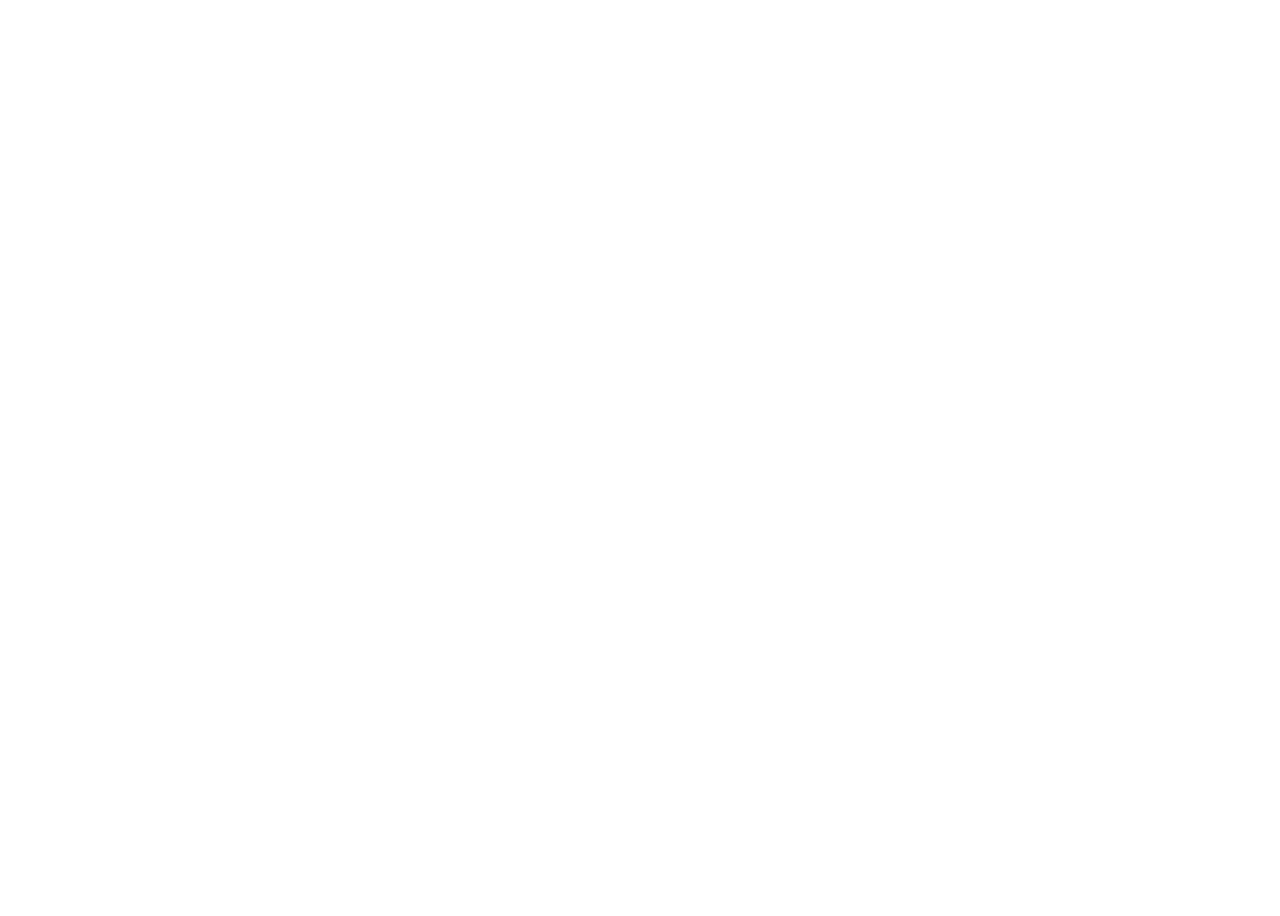
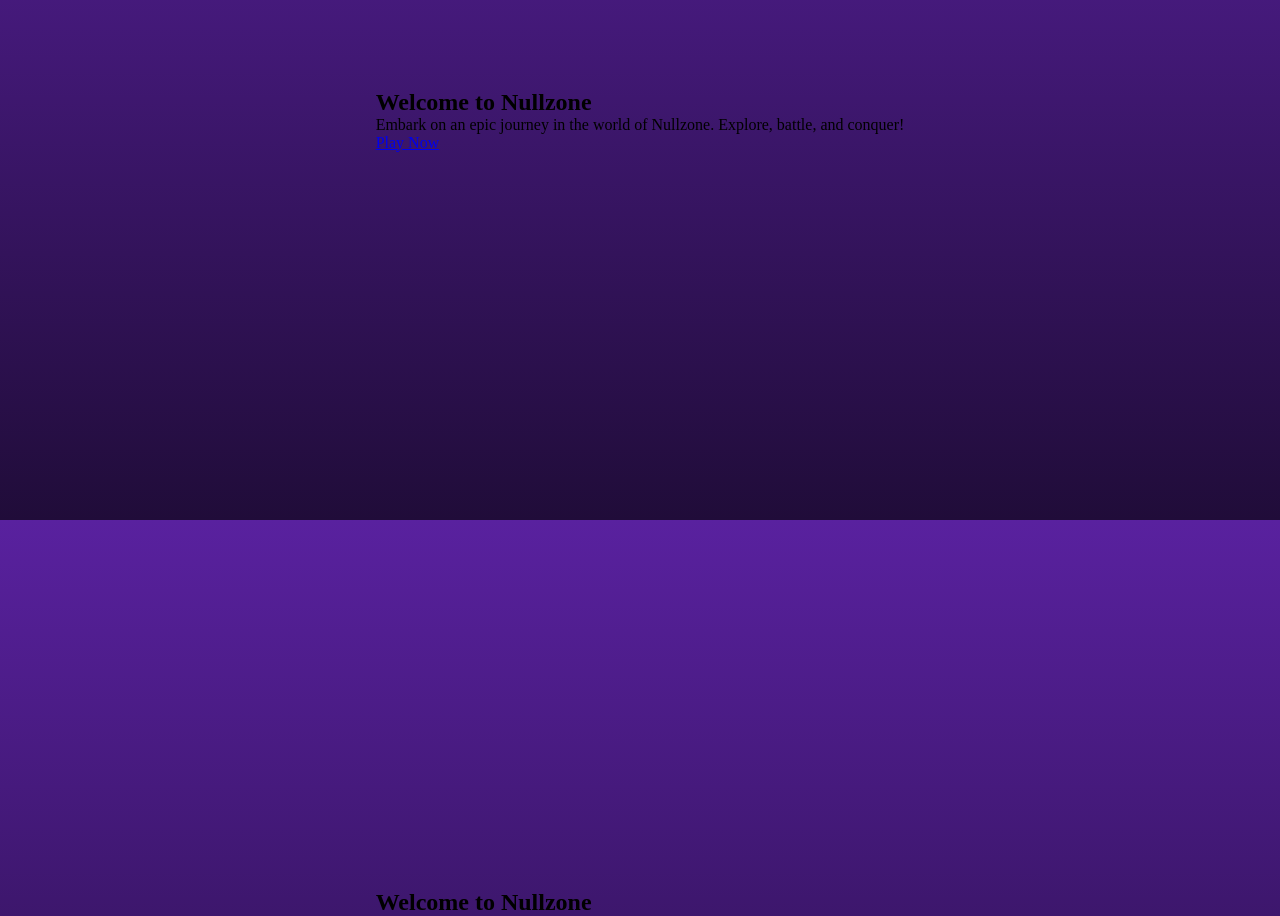
Before and after one commit to ShamiDud/Dania_Dist-Webudvikling-Frontend, a React (Vite) app in the folder nullzone-frontend/: page / in a window 1280 px wide. Shown: the part 1080-1996 px from the top of the page. Before the commit the page ends 800 px from the top, so only its background shows below. Built offline with nearby package versions, Linux system fonts and the light colour scheme.

Commit message:
Added sections

```diff
--- a/nullzone-frontend/package.json
+++ b/nullzone-frontend/package.json
@@ -11,7 +11,8 @@
   },
   "dependencies": {
     "react": "^19.3.1",
-    "react-dom": "^19.3.1"
+    "react-dom": "^19.3.1",
+    "react-router-dom": "^7.18.4"
   },
   "devDependencies": {
     "@eslint/js": "^10.0.1",
--- a/nullzone-frontend/src/App.jsx
+++ b/nullzone-frontend/src/App.jsx
@@ -1,3 +1,4 @@
+import { BrowserRouter, Routes, Route, Link } from 'react-router-dom';
 import { useState } from 'react'
 import heroImg from './assets/hero.png'
 import reactLogo from './assets/react.svg'
@@ -5,14 +6,21 @@ import viteLogo from './assets/vite.svg'
 import './App.css'
 import Navigation from './components/Navigation'
 import HeroSection from './pages/HeroSection/HeroSection'
-
+import Gameplay from './pages/Gameplay/Gameplay'
+import AboutUs from './pages/AboutUs/AboutUs'
+import Roadmap from './pages/Roadmap/Roadmap'
 function App() {
   const [count, setCount] = useState(0)
 
   return (
     <>
-      <Navigation />
-      <HeroSection />
+      <BrowserRouter>
+        <Navigation />
+        <HeroSection />
+        <Gameplay />
+        <AboutUs />
+        <Roadmap />
+      </BrowserRouter>
     </>
   )
 }
--- /dev/null
+++ b/nullzone-frontend/src/pages/AboutUs/AboutUs.jsx
@@ -0,0 +1,15 @@
+import './AboutUs.module.css';
+
+const AboutUs = () => {
+  return (
+    <section className="aboutus-section">
+      <div className="aboutus-content">
+        <h1>Welcome to Nullzone</h1>
+        <p>Embark on an epic journey in the world of Nullzone. Explore, battle, and conquer!</p>
+        <a href="/gameplay" className="cta-button">Play Now</a>
+      </div>
+    </section>
+  );
+}
+
+export default AboutUs;
--- /dev/null
+++ b/nullzone-frontend/src/pages/AboutUs/AboutUs.module.css
@@ -0,0 +1,6 @@
+section{
+    height: 100vh;
+    display: flex;
+    justify-content: center;
+    align-items: center;
+}
--- /dev/null
+++ b/nullzone-frontend/src/pages/Gameplay/Gameplay.jsx
@@ -0,0 +1,15 @@
+import './Gameplay.module.css';
+
+const Gameplay = () => {
+  return (
+    <section className="gameplay-section">
+      <div className="gameplay-content">
+        <h1>Welcome to Nullzone</h1>
+        <p>Embark on an epic journey in the world of Nullzone. Explore, battle, and conquer!</p>
+        <a href="/gameplay" className="cta-button">Play Now</a>
+      </div>
+    </section>
+  );
+}
+
+export default Gameplay;
--- /dev/null
+++ b/nullzone-frontend/src/pages/Gameplay/Gameplay.module.css
@@ -0,0 +1,6 @@
+section{
+    height: 100vh;
+    display: flex;
+    justify-content: center;
+    align-items: center;
+}
--- /dev/null
+++ b/nullzone-frontend/src/pages/Roadmap/Roadmap.jsx
@@ -0,0 +1,15 @@
+import './Roadmap.module.css';
+
+const Roadmap = () => {
+  return (
+    <section className="roadmap-section">
+      <div className="roadmap-content">
+        <h1>Welcome to Nullzone</h1>
+        <p>Embark on an epic journey in the world of Nullzone. Explore, battle, and conquer!</p>
+        <a href="/gameplay" className="cta-button">Play Now</a>
+      </div>
+    </section>
+  );
+}
+
+export default Roadmap;
--- /dev/null
+++ b/nullzone-frontend/src/pages/Roadmap/Roadmap.module.css
@@ -0,0 +1,6 @@
+section{
+    height: 100vh;
+    display: flex;
+    justify-content: center;
+    align-items: center;
+}
--- /dev/null
+++ b/package.json
@@ -0,0 +1,5 @@
+{
+  "dependencies": {
+    "react-router-dom": "^7.18.4"
+  }
+}
```
Also changed, not shown: 2 other files (tests, documents, lock files or other folders).
